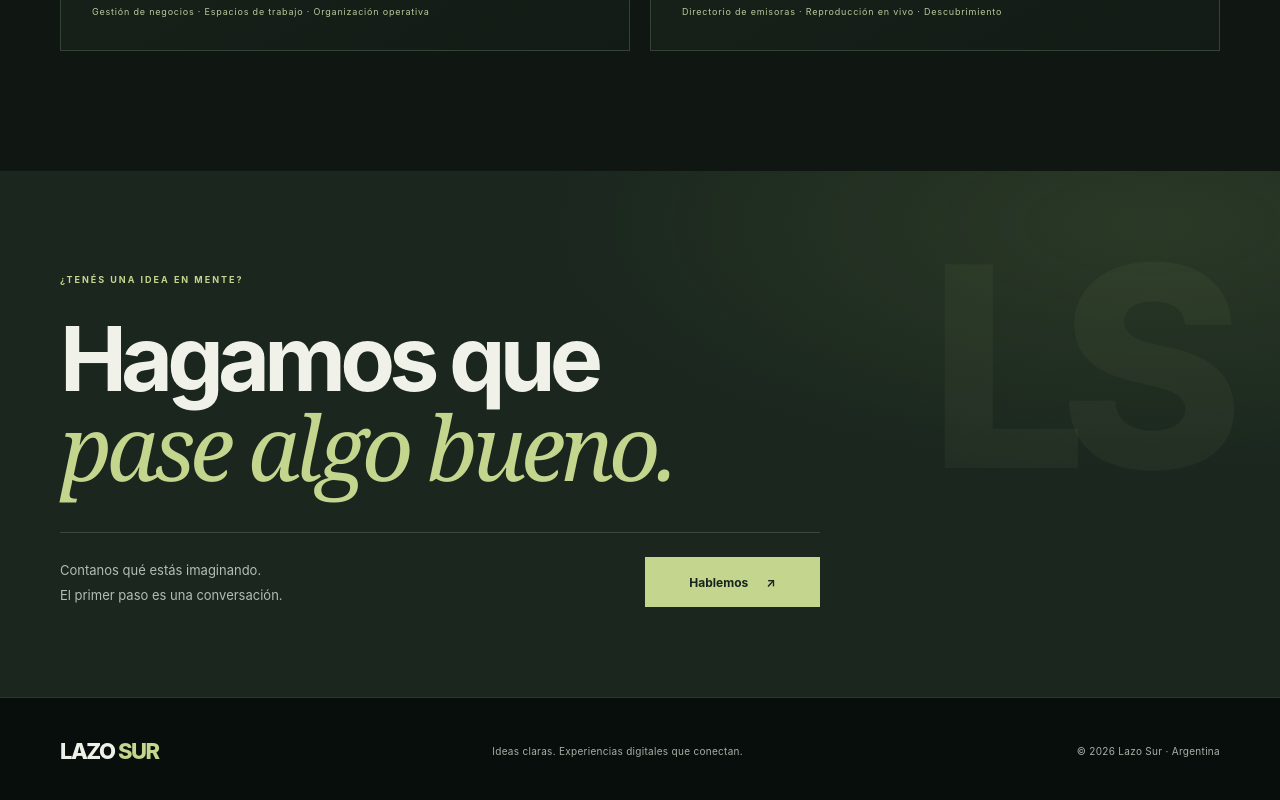
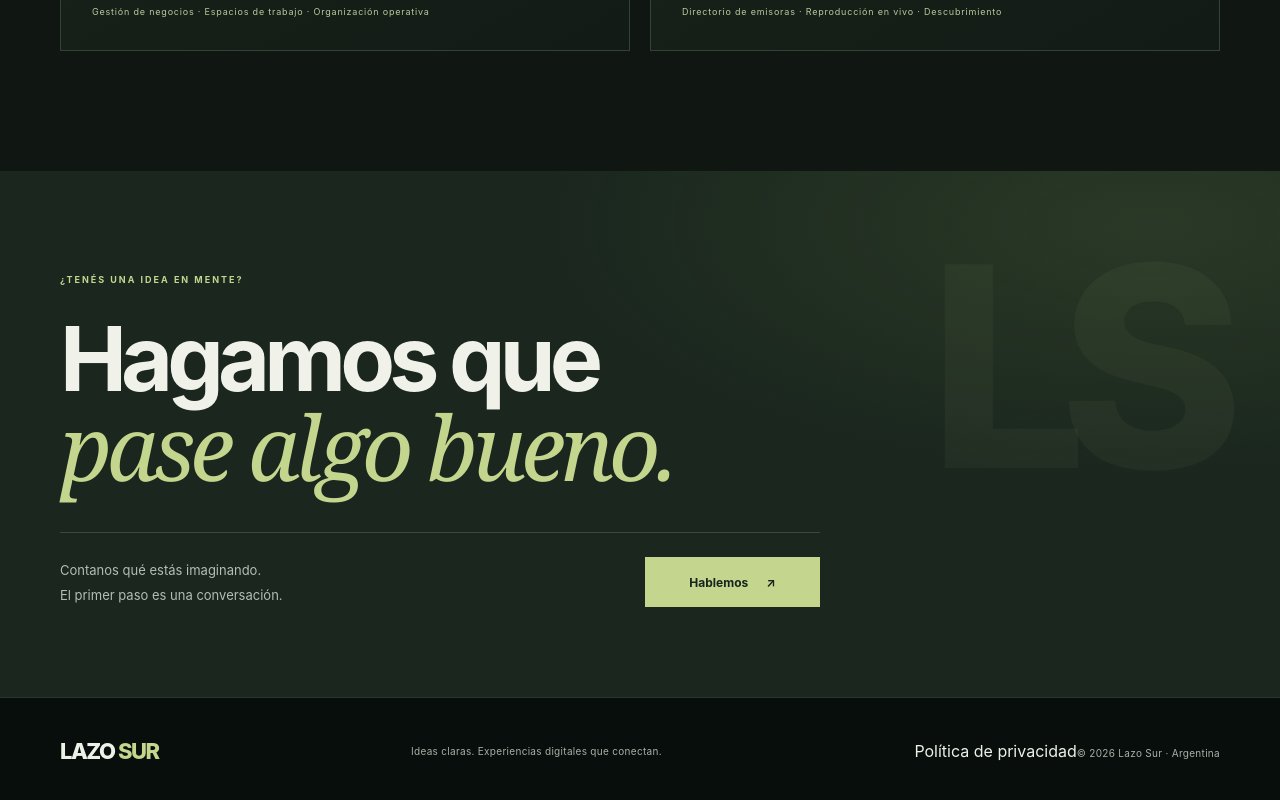
Before and after one commit to ssarpa22/lazosur, a Next.js app: page / in a window 1280 px wide. Shown: the part 3359-4159 px from the top of the page. Built offline with nearby package versions, Linux system fonts and the light colour scheme; no server answers.

Commit message:
feat(privacy): link privacy policy across the site

```diff
--- a/src/app/layout.tsx
+++ b/src/app/layout.tsx
@@ -31,7 +31,10 @@ export default function RootLayout({ children }: { children: React.ReactNode })
           <div className="container footer-inner">
             <Link className="logo" href="/" aria-label="Lazo Sur, inicio">LAZO <i>SUR</i></Link>
             <span>Ideas claras. Experiencias digitales que conectan.</span>
-            <small>© {new Date().getFullYear()} Lazo Sur · Argentina</small>
+            <div className="footer-legal">
+              <Link href="/privacidad">Política de privacidad</Link>
+              <small>© {new Date().getFullYear()} Lazo Sur · Argentina</small>
+            </div>
           </div>
         </footer>
       </body>
```
